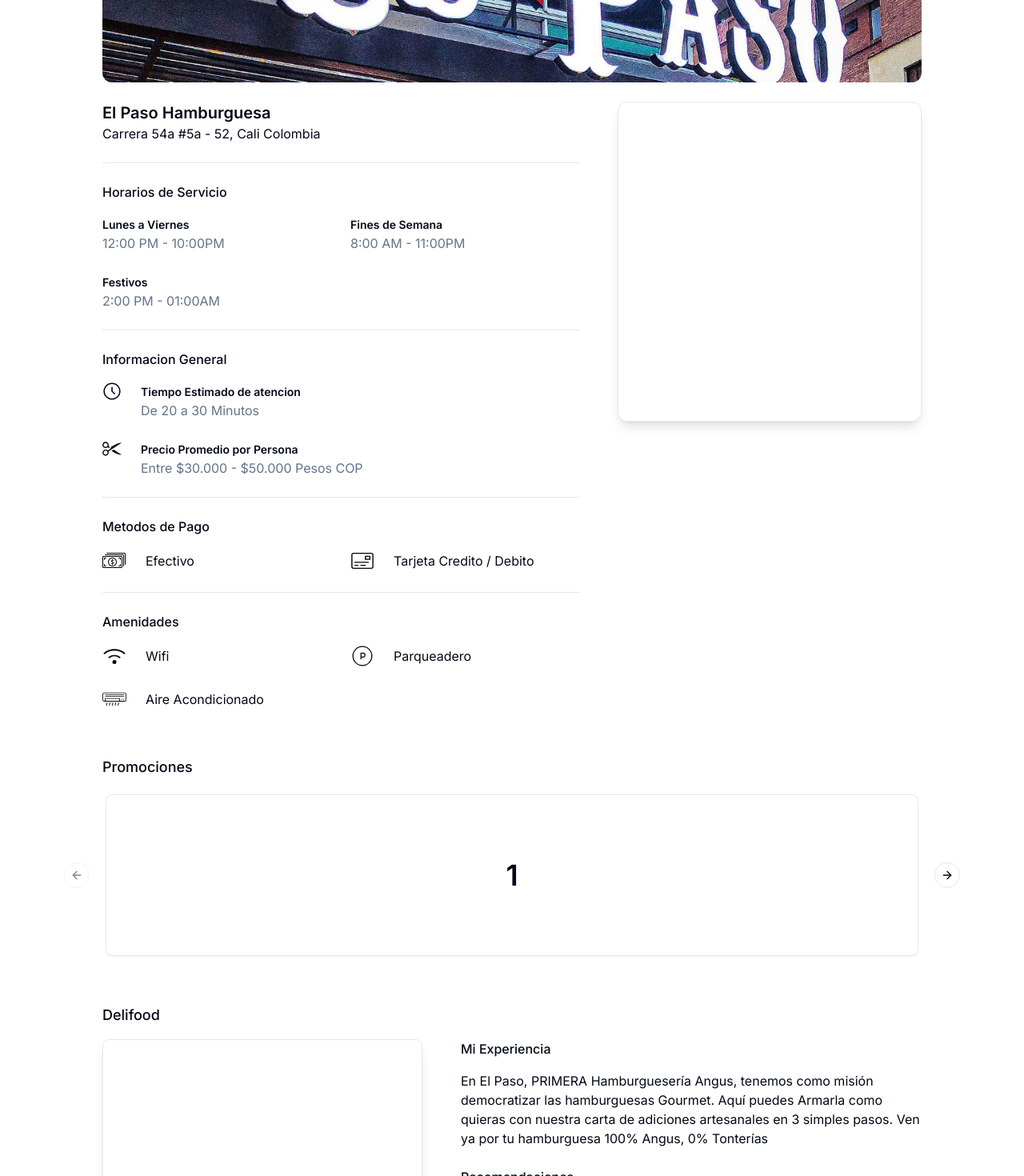
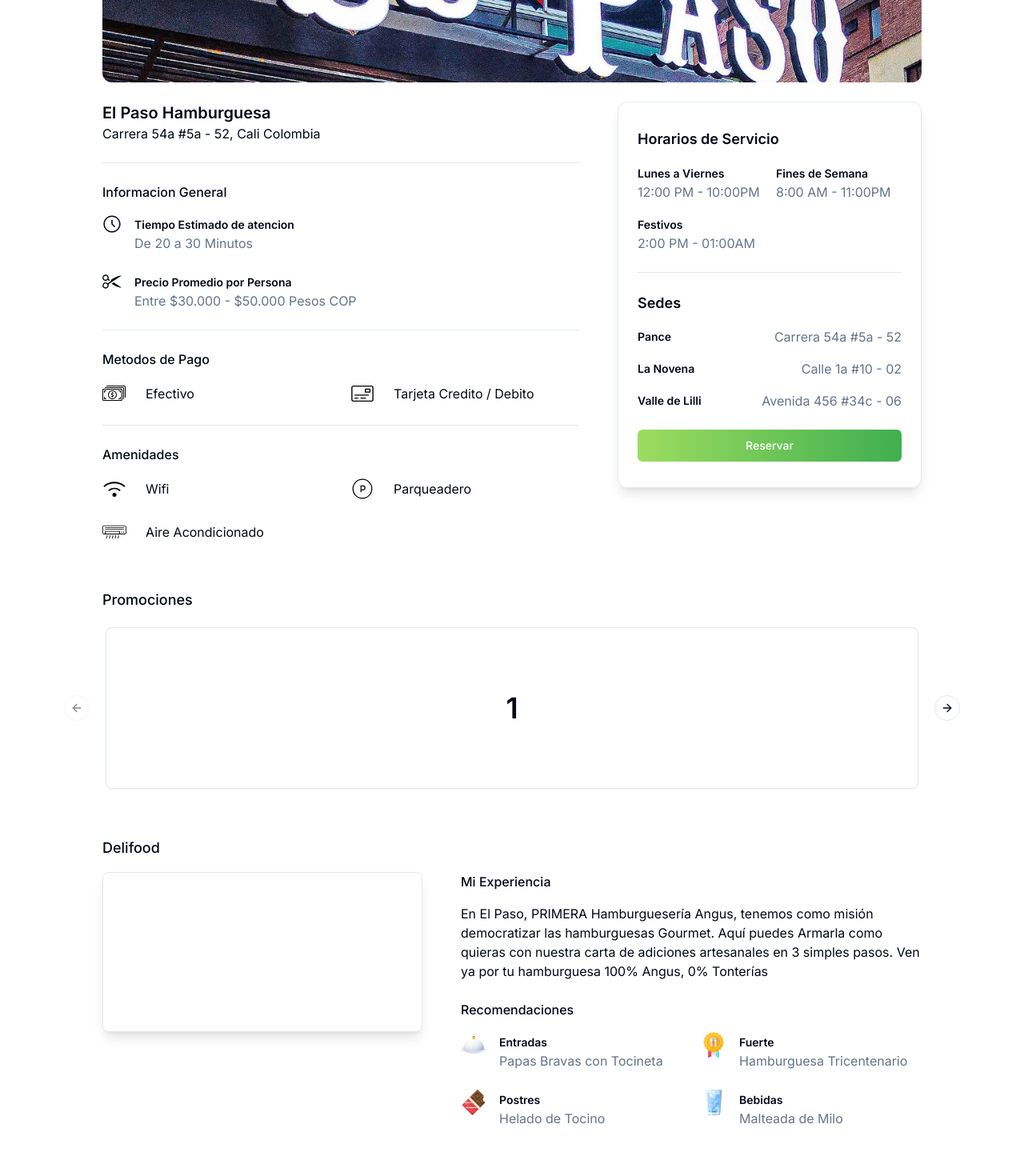
Before and after one commit to acnicolasdc/deli-food-ui, a Next.js app: page /customer in a window 1280 px wide. Shown: the part 420-1890 px from the top of the page at 80% size. Built offline with nearby package versions, Linux system fonts and the light colour scheme.

Commit message:
feat: new distribution

```diff
--- a/src/app/customer/page.tsx
+++ b/src/app/customer/page.tsx
@@ -21,10 +21,11 @@
     CarouselNext,
     CarouselPrevious,
 } from "@/components/ui/carousel"
+import { Button } from '@/components/ui/button';
 
 export default function Customer() {
     return (
-        <main className="flex min-h-screen flex-col">
+        <main className="flex min-h-screen flex-col pb-12">
             <div className='px-0'>
                 <nav className="w-full flex items-center gap-6 md:gap-8 relative justify-center py-4 md:py-2 px-2 md:px-8 flex-wrap md:border-b">
                     <div className='flex h-full w-full md:w-auto items-center justify-center md:justify-start md:border-r md:pr-6'>
@@ -42,7 +43,7 @@
             </div>
             <div className='flex flex-col flex-1 px-4 gap-4 md:gap-6 md:px-[10%] py-2 md:py-12'>
                 <div className='flex flex-row w-full'>
-                    <h1 className='text-2xl font-semibold'>Cali, Pance, Comida Rapida</h1>
+                    <h1 className='md:text-2xl font-semibold'>Cali, Pance, Comida Rapida</h1>
                     <div className='flex flex-1 justify-end'> <Badge className='bg-blue-500 shadow-lg text-sm font-normal'>
                         <HeartFilledIcon className='mr-1' /> Delifood
                     </Badge></div>
@@ -61,35 +62,18 @@
                             <p className='text-base'>Carrera 54a #5a - 52, Cali Colombia</p>
                         </div>
                         <Separator />
-                        <div className='flex flex-col gap-4'>
-                            <Label className='text-base'>Horarios de Servicio</Label>
-                            <div className='grid gap-4 grid-cols-2 md:gap-6'>
-                                <div>
-                                    <Label className='font-semibold'>Lunes a Viernes</Label>
-                                    <p className='text-muted-foreground'>12:00 PM - 10:00PM</p>
-                                </div>
-                                <div>
-                                    <Label className='font-semibold'>Fines de Semana</Label>
-                                    <p className='text-muted-foreground'>8:00 AM - 11:00PM</p>
-                                </div>
-                                <div>
-                                    <Label className='font-semibold'>Festivos</Label>
-                                    <p className='text-muted-foreground'>2:00 PM - 01:00AM</p>
-                                </div>
-                            </div>
-                        </div>
-                        <Separator />
+
                         <div className='flex flex-col gap-4'>
                             <Label className='text-base'>Informacion General</Label>
                             <div className='flex flex-col gap-6'>
-                                <div className='flex flex-row gap-6'>
+                                <div className='flex flex-row gap-4'>
                                     <ClockIcon className='h-6 w-6' />
                                     <div>
                                         <Label className='font-semibold'>Tiempo Estimado de atencion</Label>
                                         <p className='text-muted-foreground'>De 20 a 30 Minutos</p>
                                     </div>
                                 </div>
-                                <div className='flex flex-row gap-6'>
+                                <div className='flex flex-row gap-4'>
                                     <ScissorsIcon className='h-6 w-6' />
                                     <div>
                                         <Label className='font-semibold'>Precio Promedio por Persona</Label>
@@ -154,9 +138,45 @@
                             </div>
                         </div>
                     </div>
-                    <div className='w-full md:w-[380px] flex justify-center items-start flex-grow-0'>
-                        <div className='shadow-lg rounded-xl border w-full h-[400px]'>
-
+                    <Separator  className='md:hidden'/>
+                    <div className='w-full md:w-[380px] flex justify-center items-start flex-grow-0 relative'>
+                        <div className='flex flex-col shadow-lg rounded-xl border w-full md:sticky top-5 px-6 py-8 gap-6'>
+                            <div className='flex flex-col gap-4'>
+                                <Label className='text-base md:text-lg md:font-semibold'>Horarios de Servicio</Label>
+                                <div className='grid gap-4 grid-cols-2 md:gap-4'>
+                                    <div>
+                                        <Label className='font-semibold'>Lunes a Viernes</Label>
+                                        <p className='text-muted-foreground'>12:00 PM - 10:00PM</p>
+                                    </div>
+                                    <div>
+                                        <Label className='font-semibold'>Fines de Semana</Label>
+                                        <p className='text-muted-foreground'>8:00 AM - 11:00PM</p>
+                                    </div>
+                                    <div>
+                                        <Label className='font-semibold'>Festivos</Label>
+                                        <p className='text-muted-foreground'>2:00 PM - 01:00AM</p>
+                                    </div>
+                                </div>
+                            </div>
+                            <Separator />
+                            <div className='flex flex-col gap-4'>
+                                <Label className='text-base md:text-lg md:font-semibold'>Sedes</Label>
+                                <div className='grid gap-4 grid-cols-1'>
+                                    <div className='flex flex-row justify-between items-center'>
+                                        <Label className='font-semibold'>Pance</Label>
+                                        <p className='text-muted-foreground'>Carrera 54a #5a - 52</p>
+                                    </div>
+                                    <div className='flex flex-row justify-between items-center'>
+                                        <Label className='font-semibold'>La Novena</Label>
+                                        <p className='text-muted-foreground'>Calle 1a #10 - 02</p>
+                                    </div>
+                                    <div className='flex flex-row justify-between items-center'>
+                                        <Label className='font-semibold'>Valle de Lilli</Label>
+                                        <p className='text-muted-foreground'>Avenida 456 #34c - 06</p>
+                                    </div>
+                                </div>
+                            </div>
+                            <Button variant="cartoon">Reservar</Button>
                         </div>
                     </div>
                 </div>
@@ -176,8 +196,8 @@
                                 </CarouselItem>
                             ))}
                         </CarouselContent>
-                        <CarouselPrevious className='hidden md:flex'/>
-                        <CarouselNext className='hidden md:flex'/>
+                        <CarouselPrevious className='hidden md:flex' />
+                        <CarouselNext className='hidden md:flex' />
                     </Carousel>
                 </div>
 
@@ -195,48 +215,48 @@
                             <div className='flex flex-col gap-4'>
                                 <Label className='text-base'>Recomendaciones</Label>
                                 <div className='grid gap-4 grid-cols-1 md:grid-cols-2 md:gap-6'>
-                                    <div className='flex flex-row gap-6'>
+                                    <div className='flex flex-row gap-4'>
                                         <Image
                                             src={entrance}
-                                            className="h-6 w-6"
+                                            className="h-8 w-8"
                                             alt='Picture cappuccino'
                                         />
                                         <div>
                                             <Label className='font-semibold'>Entradas</Label>
-                                            <p className='text-muted-foreground'>Papas Bravas con Tocineta</p>
+                                            <p className='text-muted-foreground text-sm md:text-base'>Papas Bravas con Tocineta</p>
                                         </div>
                                     </div>
-                                    <div className='flex flex-row gap-6'>
+                                    <div className='flex flex-row gap-4'>
                                         <Image
                                             src={main}
-                                            className="h-6 w-6"
+                                            className="h-8 w-8"
                                             alt='Picture cappuccino'
                                         />
                                         <div>
                                             <Label className='font-semibold'>Fuerte</Label>
-                                            <p className='text-muted-foreground'>Hamburguesa Tricentenario</p>
+                                            <p className='text-muted-foreground text-sm md:text-base'>Hamburguesa Tricentenario</p>
                                         </div>
                                     </div>
-                                    <div className='flex flex-row gap-6'>
+                                    <div className='flex flex-row gap-4'>
                                         <Image
                                             src={candy}
-                                            className="h-6 w-6"
+                                            className="h-8 w-8"
                                             alt='Picture cappuccino'
                                         />
                                         <div>
                                             <Label className='font-semibold'>Postres</Label>
-                                            <p className='text-muted-foreground'>Helado de Tocino</p>
+                                            <p className='text-muted-foreground text-sm md:text-base'>Helado de Tocino</p>
                                         </div>
                                     </div>
-                                    <div className='flex flex-row gap-6'>
+                                    <div className='flex flex-row gap-4'>
                                         <Image
                                             src={drink}
-                                            className="h-6 w-6"
+                                            className="h-8 w-8"
                                             alt='Picture cappuccino'
                                         />
                                         <div>
                                             <Label className='font-semibold'>Bebidas</Label>
-                                            <p className='text-muted-foreground'>Malteada de Milo</p>
+                                            <p className='text-muted-foreground text-sm md:text-base'>Malteada de Milo</p>
                                         </div>
                                     </div>
                                 </div>
```
